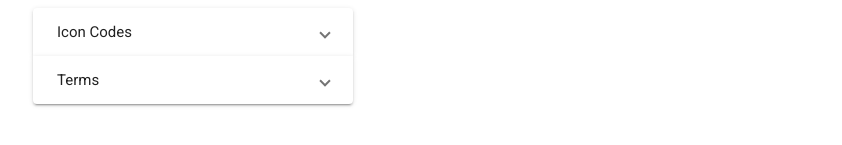
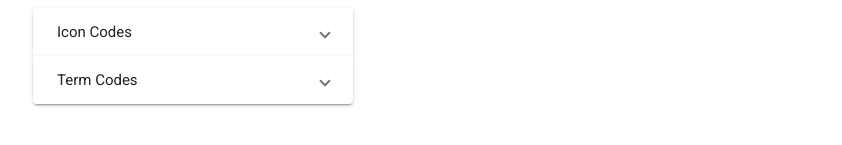
Before and after one commit to calnholt/switchems, an Angular app: page / in a window 1280 px wide. Shown: the part 601-746 px from the top of the page, without its empty margins (67-909 px from the left). Built offline with nearby package versions, Linux system fonts and the light colour scheme; a web font is replaced by a local one.

Commit message:
phrasing

```diff
--- a/src/app/modules/monster/components/monster-form/monster-form.component.html
+++ b/src/app/modules/monster/components/monster-form/monster-form.component.html
@@ -77,7 +77,7 @@
               <mat-expansion-panel>
                 <mat-expansion-panel-header>
                   <mat-panel-title>
-                    Terms
+                    Term Codes
                   </mat-panel-title>
                 </mat-expansion-panel-header>
                 <div *ngFor="let item of TERM_MAP | keyvalue">
```
